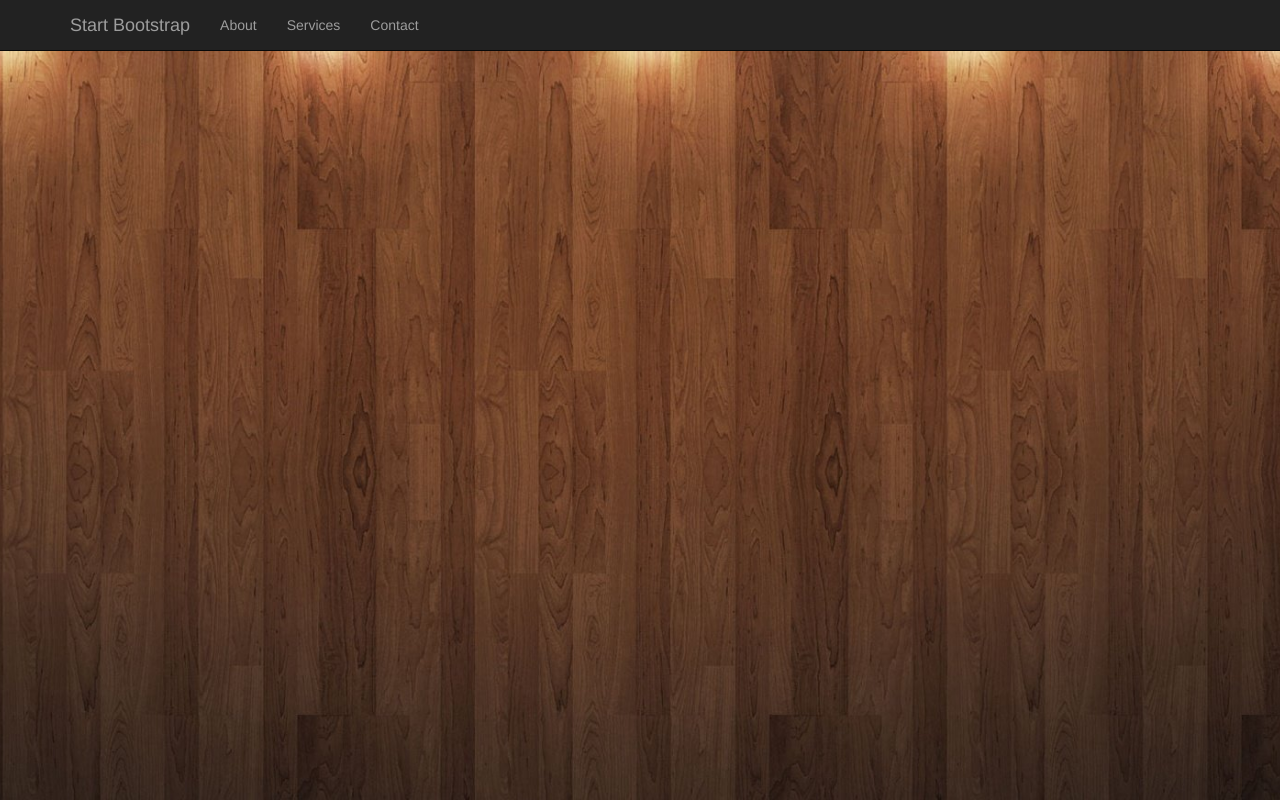
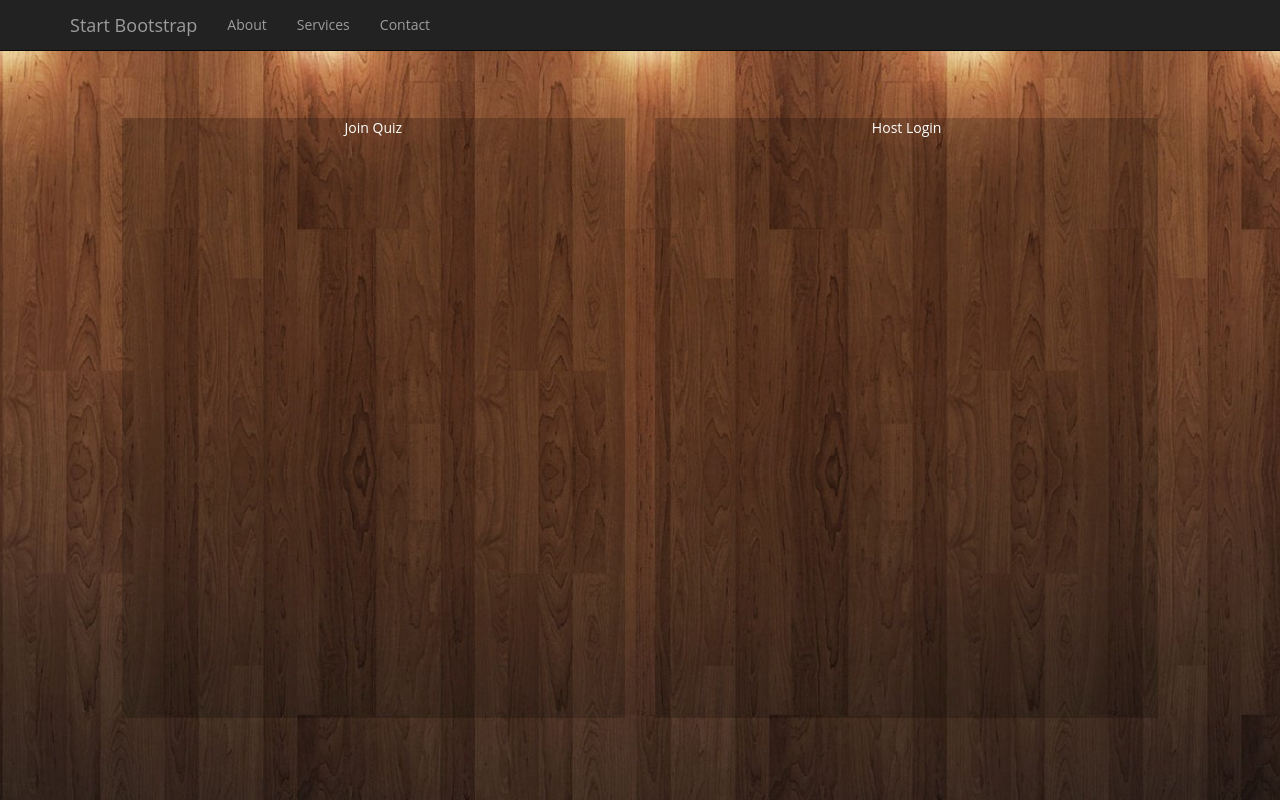
Before and after one commit to hoodscott/squiz, a Django app: page / in a window 1280 px wide. Run offline with Django 3.2, Linux system fonts and the light colour scheme; some libraries are stand-ins or nearby versions.

Commit message:
Home page with two centred boxes

```diff
--- a/project_squiz/static/css/full.css
+++ b/project_squiz/static/css/full.css
@@ -10,10 +10,29 @@ body {
 
 /* Header Image Background - Change the URL below to your image path (example: ../images/background.jpg) */
 
-.full {
+
+body {
     background: url('../images/background.jpg') no-repeat center center fixed;
     -webkit-background-size: cover;
     -moz-background-size: cover;
+    -o-background-size: cover;
     background-size: cover;
-    -o-background-size: cover;
+	color:#fff;
+  	background-color:#333;
+  	font-family: 'Open Sans',Arial,Helvetica,Sans-Serif;
 }
+
+
+.block {
+	background-color:rgba(0,0,0,0.2);
+    height:600px;
+	width:100%;
+	text-align:center
+}
+
+.parent {
+min-height: 92%;
+min-height: 92vh;
+display: flex;
+align-items: center;
+}
--- a/project_squiz/templates/squiz/base.html
+++ b/project_squiz/templates/squiz/base.html
@@ -1,6 +1,6 @@
 <!DOCTYPE html>
 {% load static %}
-<html class="full" lang="en">
+<html>
   <head>
     <meta charset="utf-8">
     <meta http-equiv="X-UA-Compatible" content="IE=edge">
@@ -26,6 +26,7 @@
   <body>
 
     {% block body_block %}{% endblock %}
+
     {% block js_block %}{% endblock %}
   </body>
 </html>
--- a/project_squiz/templates/squiz/home.html
+++ b/project_squiz/templates/squiz/home.html
@@ -37,6 +37,23 @@
 
     <!-- Put your page content here! -->
 
+	<div class="container-fluid">
+		<div class="row">
+			<div class="col-md-5 col-md-offset-1 parent">
+				<div class="block">
+					Join Quiz
+				</div>
+			</div>
+
+			<div class="col-md-5 parent">
+				<div class="block">
+					Host Login
+				</div>
+			</div>
+		</div>
+	</div>
+
+
     <!-- jQuery -->
     <script src="static/js/jquery.js"></script>
 
```
Also changed, not shown: 2 other files.
